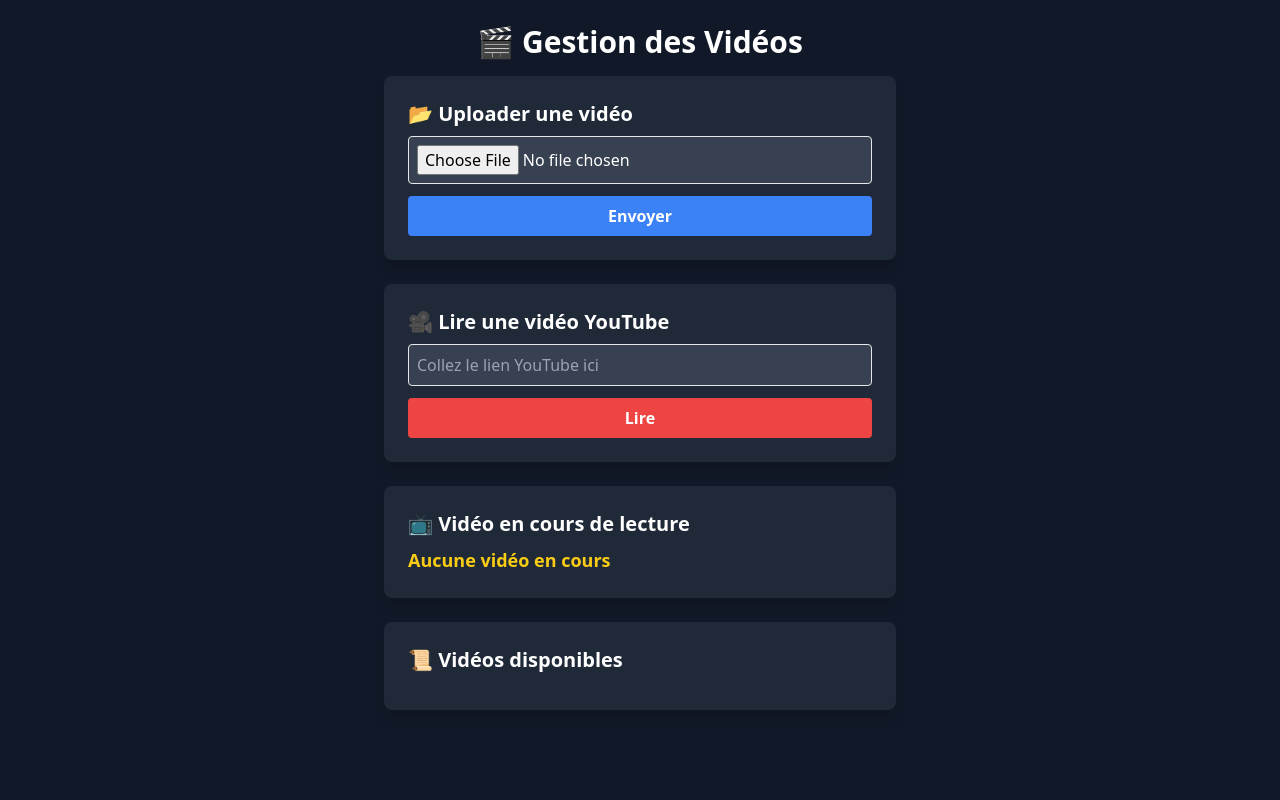
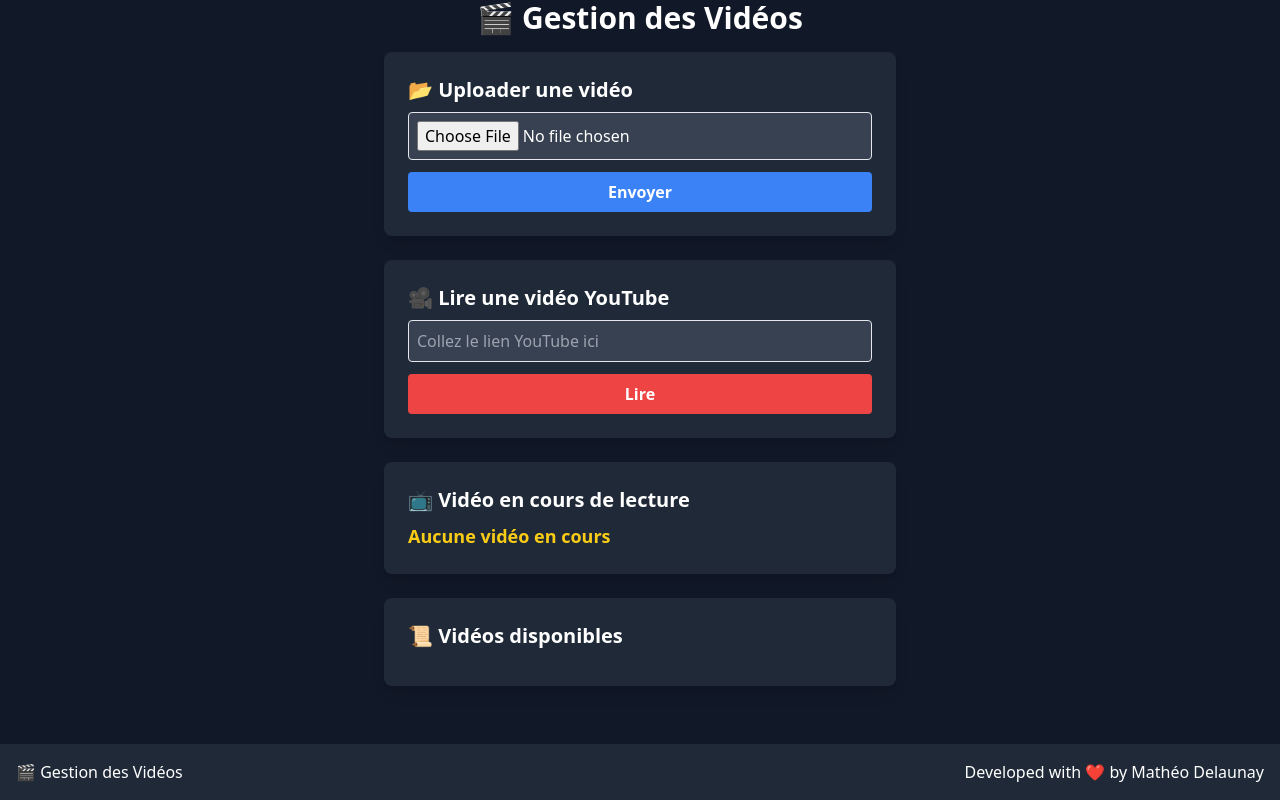
Before and after one commit to D-Seonay/video-server, a Flask app: template templates/index.html in a window 1280 px wide. Run offline with Flask 3, Linux system fonts and the light colour scheme; the template is opened without the code that fills it, so the values that code supplies are empty; some libraries are stand-ins or nearby versions.

Commit message:
Ajout d'un pied de page et amélioration de la mise en page des boutons dans index.html

```diff
--- /dev/null
+++ b/templates/components/footer.html
@@ -0,0 +1,7 @@
+<!-- components/footer.html -->
+<footer class="bg-gray-800 p-4 mt-6 w-full text-center text-white absolute bottom-0 flex justify-between">
+    <p>🎬 Gestion des Vidéos</p>
+    <p>Developed with ❤️ by
+        <a href="ttps://www.linkedin.com/in/matheo-delaunay/" class="hover:text-blue-400 transition-colors">Mathéo Delaunay</a>
+    </p>
+</footer>
--- a/templates/index.html
+++ b/templates/index.html
@@ -17,7 +17,7 @@
         setInterval(updateCurrentVideo, 3000);
     </script>
 </head>
-<body class="bg-gray-900 text-white flex flex-col items-center p-6">
+<body class="bg-gray-900 text-white flex flex-col items-center">
 
     <h1 class="text-3xl font-bold mb-4">🎬 Gestion des Vidéos</h1>
 
@@ -49,14 +49,23 @@
             {% for file in files %}
             <li class="flex justify-between items-center bg-gray-700 p-3 rounded">
                 <span class="text-white">{{ file }}</span>
-                <div class="space-x-3">
-                    <a href="/play/{{ file }}" class="bg-green-500 hover:bg-green-600 text-white font-bold py-1 px-3 rounded">▶️ Lire</a>
-                    <a href="/delete/{{ file }}" class="bg-red-500 hover:bg-red-600 text-white font-bold py-1 px-3 rounded">❌ Supprimer</a>
+                <div class="flex gap-2">
+                    <a href="/play/{{ file }}" class="bg-green-500 hover:bg-green-600 text-white font-bold py-1 px-3 rounded flex items-center justify-center">
+                        <span class="hidden sm:inline">▶️ Lire</span>
+                        <span class="sm:hidden">▶️</span>
+                    </a>
+                    <a href="/delete/{{ file }}" class="bg-red-500 hover:bg-red-600 text-white font-bold py-1 px-3 rounded flex items-center">
+                        <span class="hidden sm:inline">❌ Supprimer</span>
+                        <span class="sm:hidden">❌</span>
+                    </a>
                 </div>
             </li>
             {% endfor %}
         </ul>
     </div>
 
+    {% include 'components/footer.html' %}
+
+
 </body>
 </html>
```
